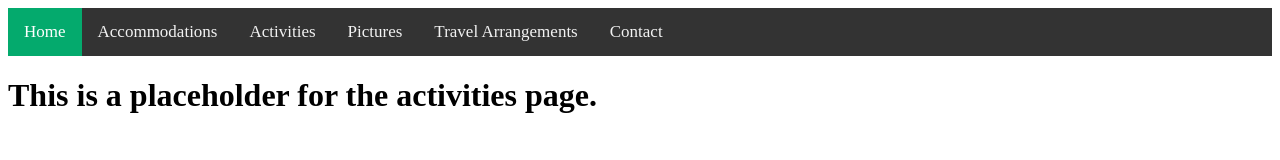
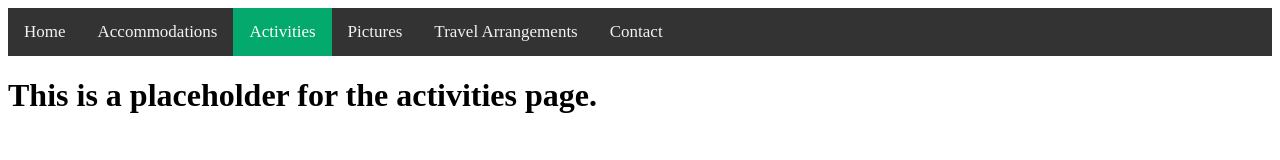
Before and after one commit to jamestlalocPDX/private-island-resort, a plain HTML site: page pages/activities.html in a window 1280 px wide. Drawn offline with Linux system fonts and the light colour scheme.

Commit message:
remove active class on anchor element for home and added to activities.

```diff
--- a/pages/activities.html
+++ b/pages/activities.html
@@ -6,9 +6,9 @@
   </head>
 
   <div class="topnav">
-    <a class="active" href="../index.html">Home</a>
+    <a href="../index.html">Home</a>
     <a href="accommodations.html">Accommodations</a>
-    <a href="activities.html">Activities</a>
+    <a class="active" href="activities.html">Activities</a>
     <a href="pictures.html">Pictures</a>
     <a href="travel_arrangements.html">Travel Arrangements</a>
     <a href="contact_info.html">Contact</a>
```
